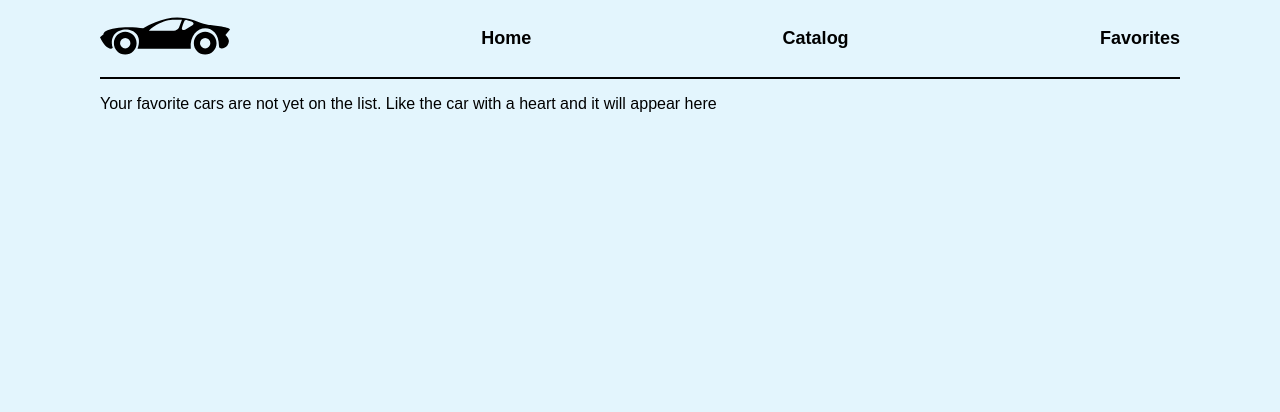
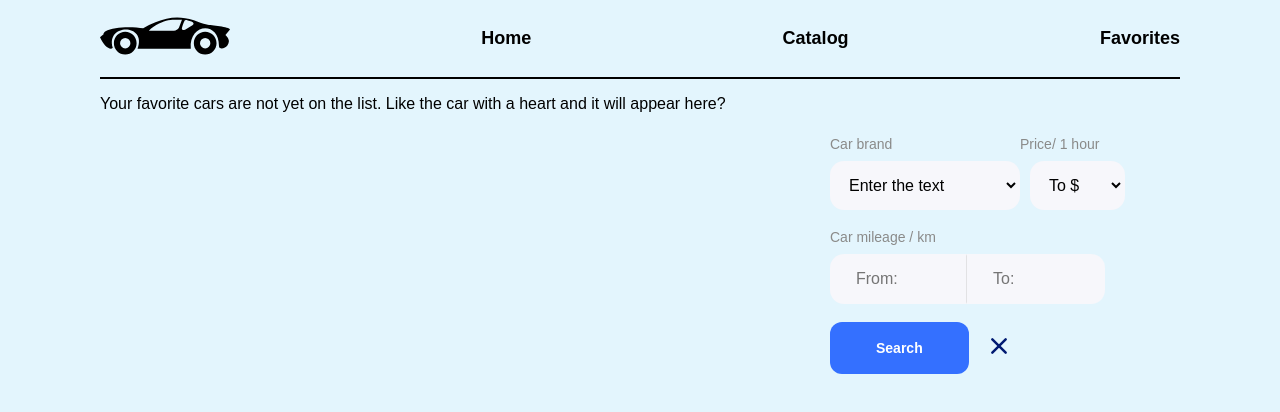
Before and after one commit to GIT13Olena/cars_for_rent, a React (Create React App) app: page /cars_for_rent/favorites in a window 1280 px wide. Shown: the top 412 px of the page. Built offline with nearby package versions, Linux system fonts and the light colour scheme.

Commit message:
made sitebar filtering in favorites and its logic

```diff
--- a/src/components/CatalogPage/CatalogPage.jsx
+++ b/src/components/CatalogPage/CatalogPage.jsx
@@ -218,6 +218,8 @@ function CatalogPage() {
               <option value="$500">500$</option>
             </select>
         </div>
+
+
         <div className={css.blockSelect}>
             <p className={css.blockSelectMarkName}>Сar mileage / km</p>
             <div >
@@ -231,6 +233,7 @@ function CatalogPage() {
                 value={filters.mileage}
                 onChange={handleFilterChange}
               />
+
             <input
                 type="number"
                 id="km"
--- a/src/components/CatalogPage/Modal.module.css
+++ b/src/components/CatalogPage/Modal.module.css
@@ -12,7 +12,7 @@
    background-color: #fff;
    width: 541px;
    height: 752px;
-   margin: 100px auto;
+   margin: 30px auto;
    text-align: center;
    position: relative;
    border-radius: 10px;
--- a/src/components/FavoritesPage/FavoritesPage.jsx
+++ b/src/components/FavoritesPage/FavoritesPage.jsx
@@ -1,9 +1,11 @@
-import React  from 'react';
+import React, { useState, useEffect } from 'react';
 import { connect } from 'react-redux';
 import { useDispatch } from 'react-redux';
-import cssFavorit from './FavoritesPage.module.css'
 
-import activeHeart from "../../icons/activeHeart.svg"
+import cssFavorit from './FavoritesPage.module.css';
+
+import activeHeart from "../../icons/activeHeart.svg";
+import cross from "../../icons/cross-small-blue.svg";
 
 import { removeFromFavorites } from '../../redux/actions/favoritesActions';
 
@@ -11,17 +13,84 @@ const mapDispatchToProps = {
   removeFromFavorites,
 };
 
-function FavoritesPage({ favoriteCars}) {
+function FavoritesPage({ favoriteCars, data }) {
   const dispatch = useDispatch();
+
+  const initialFilters = JSON.parse(localStorage.getItem('favoritesFilters')) || {
+    brand: '',
+    price: '',
+    mileage: '',
+    km: '',
+  };
+
+  const [filters, setFilters] = useState(initialFilters);
+  const [filteredData, setFilteredData] = useState(favoriteCars);
+
+  useEffect(() => {
+    localStorage.setItem('favoritesFilters', JSON.stringify(filters));
+  }, [filters]);
+
+  useEffect(() => {
+    setFilteredData(favoriteCars);
+  }, [favoriteCars]);
+
+  function resetFilters() {
+    const defaultFilters = {
+      brand: '',
+      price: '',
+      mileage: '',
+      km: '',
+    };
+
+    setFilters(defaultFilters);
+    document.getElementById('brand').value = '';
+    document.getElementById('price').value = '';
+  }
+
+  const handleFilterChange = (e) => {
+    const { name, value } = e.target;
+    setFilters({
+      ...filters,
+      [name]: value,
+    });
+  };
+
+  const applyFilters = (e) => {
+    e.preventDefault();
+    let filteredCars = [...favoriteCars];
+
+    if (filters.brand) {
+      filteredCars = filteredCars.filter(
+        (car) => car.make.toLowerCase() === filters.brand.toLowerCase()
+      );
+    }
+
+    if (filters.price) {
+      filteredCars = filteredCars.filter(
+        (car) => car.rentalPrice.toLowerCase() === filters.price.toLowerCase()
+      );
+    }
+
+    if (filters.mileage && filters.km) {
+      const fromMileage = Number(filters.mileage);
+      const toMileage = Number(filters.km);
+      filteredCars = filteredCars.filter(
+        (car) => car.mileage >= fromMileage && car.mileage <= toMileage
+      );
+    }
+
+    setFilteredData(filteredCars);
+  };
+
    return (
+    <div className={cssFavorit.carAndSidebar}>
       <div>
-      {favoriteCars.length > 0 ? (
+        {filteredData.length > 0 ? (
           <ul className={cssFavorit.advertisementList}>
-          {favoriteCars.map((car) => (
+            {filteredData.map((car) => (
               <li key={car.id}>
                 <div className={cssFavorit.imageContainer}>
                   <img src={car.img} alt="car" className={cssFavorit.carImg}/>
-
                   <img src={activeHeart} alt="svg active heart"
                     onClick={() => dispatch(removeFromFavorites(car))}
                     className={cssFavorit.activeHeartIcon}
@@ -29,19 +98,19 @@ function FavoritesPage({ favoriteCars}) {
                 </div>
                 <div className={cssFavorit.infoCar}>
                   <div className={cssFavorit.blockModalAndPrice}>
-                 <h2 className={cssFavorit.h2NameModalCars}>{car.make}<span className=
-                  {cssFavorit.nameModal}>{car.model}</span>, {car.year}</h2>
+                    <h2 className={cssFavorit.h2NameModalCars}>
+                      {car.make}<span className={cssFavorit.nameModal}>{car.model}</span>, {car.year}
+                    </h2>
                     <h2 className={cssFavorit.h2NameModalCars}>{car.rentalPrice}</h2>
                   </div>
-
-              <p className={cssFavorit.blockInfo}>{car.address.split(',').slice(-2).join(' | ')} | {car.rentalCompany}</p>
+                  <p className={cssFavorit.blockInfo}>
+                    {car.address.split(',').slice(-2).join(' | ')} | {car.rentalCompany}
+                  </p>
                   <p className={cssFavorit.blockInfo}>
                     {car.type} | {car.model} | {car.id} | {car.functionalities[0].split(' ').slice(0, 1).join(' ')}
                     {car.functionalities[0].split(' ').length > 1 ? '...' : ''}
                   </p>
-
                 </div>
-
                 <button className={cssFavorit.LearnMore}>Learn more</button>
               </li>
             ))}
@@ -49,9 +118,115 @@ function FavoritesPage({ favoriteCars}) {
         ) : (
           <p>
             Your favorite cars are not yet on the list. Like the car with
-           a heart and it will appear here
+            a heart and it will appear here?
           </p>
         )}
+      </div>
+    <div className={cssFavorit.sectionSearch}>
+      <div className={cssFavorit.brandAndPrice}>
+        <div className={cssFavorit.blockSelect}>
+          <p className={cssFavorit.blockSelectMarkName}>Car brand</p>
+          <select
+            name="brand"
+            id="brand"
+            onChange={handleFilterChange}
+            className={cssFavorit.selectMark}
+            defaultValue={filters.brand}
+          >
+            <option value="">Enter the text</option>
+            <option value="Buick">Buick</option>
+            <option value="Volvo">Volvo</option>
+            <option value="HUMMER">HUMMER</option>
+            <option value="Subaru">Subaru</option>
+            <option value="Mitsubishi">Mitsubishi</option>
+            <option value="Nissan">Nissan</option>
+            <option value="Lincoln">Lincoln</option>
+            <option value="GMC">GMC</option>
+            <option value="Hyundai">Hyundai</option>
+            <option value="MINI">MINI</option>
+            <option value="Bentley">Bentley</option>
+            <option value="Mercedes-Benz">Mercedes-Benz</option>
+            <option value="Aston Martin">Aston Martin</option>
+            <option value="Pontiac">Pontiac</option>
+            <option value="Lamborghini">Lamborghini</option>
+            <option value="Audi">Audi</option>
+            <option value="BMW">BMW</option>
+            <option value="Chevrolet">Chevrolet</option>
+            <option value="Mercedes-Benz">Mercedes-Benz</option>
+            <option value="Chrysler">Chrysler</option>
+            <option value="Kia">Kia</option>
+            <option value="Land">Land</option>
+            <option value="Toyota Camry">Toyota Camry</option>
+            <option value="Ford Mustang">Ford Mustang</option>
+            <option value="Honda CR-V">Honda CR-V</option>
+            <option value="BMW 3 Series">BMW 3 Series</option>
+            <option value="Audi Q5">Audi Q5</option>
+            <option value="Mercedes-Benz E-Class">Mercedes-Benz E-Class</option>
+            <option value="Nissan Rogue">Nissan Rogue</option>
+            <option value="Volkswagen Golf">Volkswagen Golf</option>
+          </select>
+        </div>
+
+        <div className={cssFavorit.blockSelect}>
+            <p className={cssFavorit.blockSelectMarkName}>Price/ 1 hour</p>
+            <select
+              name="price"
+              id="price"
+              className={cssFavorit.selectPrice}
+              onChange={handleFilterChange}
+              defaultValue={filters.price}
+            >
+              <option value="">To $</option>
+              <option value="$25">25$</option>
+              <option value="$30">30$</option>
+              <option value="$35">35$</option>
+              <option value="$40">40$</option>
+              <option value="$45">45$</option>
+              <option value="$50">50$</option>
+              <option value="$55">55$</option>
+              <option value="$60">60$</option>
+              <option value="$65">65$</option>
+              <option value="$75">75$</option>
+              <option value="$100">100$</option>
+              <option value="$150">150$</option>
+              <option value="$200">200$</option>
+              <option value="$250">250$</option>
+              <option value="$300">300$</option>
+              <option value="$500">500$</option>
+            </select>
+        </div>
+        </div>
+        <div className={cssFavorit.blockSelect}>
+            <p className={cssFavorit.blockSelectMarkName}>Сar mileage / km</p>
+            <div >
+              <form onSubmit={applyFilters} >
+              <input
+                type="number"
+                id="mileage"
+                name="mileage"
+                className={cssFavorit.formFrom}
+                placeholder="From:"
+                value={filters.mileage}
+                onChange={handleFilterChange}
+              />
+            <input
+                type="number"
+                id="km"
+                name="km"
+                className={cssFavorit.formTo}
+                placeholder="To:"
+                value={filters.km}
+                onChange={handleFilterChange}
+              />
+            </form>
+            </div>
+        </div>
+        <div className={cssFavorit.btnSearchRemoveSvg}>
+          <button className={cssFavorit.buttomSearch} type="submit" onClick={applyFilters}>Search</button>
+          <img src={cross} alt="svg cross" className={cssFavorit.filterCrossSvg} onClick={resetFilters} />
+        </div>
+
+      </div>
     </div>
   );
 }
--- a/src/components/FavoritesPage/FavoritesPage.module.css
+++ b/src/components/FavoritesPage/FavoritesPage.module.css
@@ -1,13 +1,19 @@
 li{
    list-style: none;
+}
+
+.carAndSidebar{
+   display: flex;
+   align-items: flex-start;
+   justify-content: space-between;
 }
 
 .advertisementList{
    display: flex;
    flex-wrap: wrap;
    column-gap: 2%;
-   justify-content: center;
    margin-top: 50px;
+   width: 100%;
 }
 
 .imageContainer{
@@ -98,3 +104,104 @@ li{
 .LearnMore:hover{
    background: #0B44CD;
 }
+
+/* filter */
+
+.sectionSearch{
+   width: 310px;
+   margin: 40px;
+}
+
+.brandAndPrice{
+   display: flex;
+   margin-bottom: 18px;
+}
+
+.blockSelect{
+   display: flex;
+   flex-direction: column;
+   align-items: flex-start;
+   gap: 8px;
+   width: 280px;
+}
+
+.blockSelectMarkName{
+   color: #8A8A89;
+   font-family: Manrope, sans-serif;
+   font-size: 14px;
+   font-weight: 500;
+   line-height: 18px;
+}
+
+
+.selectMark{
+   width: 190px;
+   padding: 14px 16px 14px 14px;
+   border-radius: 14px;
+   border-color: transparent;
+   background: #F7F7FB;
+   cursor: pointer;
+}
+
+.selectPrice {
+   width: 95px;
+   padding: 14px 17px 14px 14px;
+   margin-left: 10px;
+   border-radius: 14px;
+   border-color: transparent;
+   background: #F7F7FB;
+   cursor: pointer;
+}
+
+.formFrom{
+   width: 110px;
+   padding: 14px 0px 14px 24px;
+   border-radius: 14px 0px 0px 14px;
+   border-right: 1px solid rgba(138, 138, 137, 0.20);
+   background: #F7F7FB;
+   border-top-color: transparent;
+   border-left-color: transparent ;
+   border-bottom-color: transparent ;
+   cursor: pointer;
+}
+
+.formTo{
+   width: 110px;
+   padding: 14px 0px 14px 24px;
+   border-radius: 0px 14px 14px 0px;
+   background: #F7F7FB;
+   color: #121417;
+   border-color: transparent;
+   cursor: pointer;
+}
+
+.btnSearchRemoveSvg{
+   display: flex;
+   margin-top: 18px;
+   align-items: center;
+}
+
+.buttomSearch{
+   color: var(--White, #FFF);
+   font-family: Manrope, sans-serif;
+   font-size: 14px;
+   font-weight: 600;
+   line-height: 20px;
+   cursor: pointer;
+
+   padding: 14px 44px;
+   margin-right: 10px;
+   border-radius: 12px;
+   background: #3470FF;
+   border-color: transparent;
+}
+
+.filterCrossSvg{
+   width: 40px;
+   height: 40px;
+   margin-bottom: 5px;
+}
+
+.buttomSearch:hover{
+   background: #0B44CD;
+}
```
Also changed, not shown: src/components/CatalogPage/CatalogPage.module.css (+43 -38 lines). Lines whose indentation alone changed are shown as unchanged.
